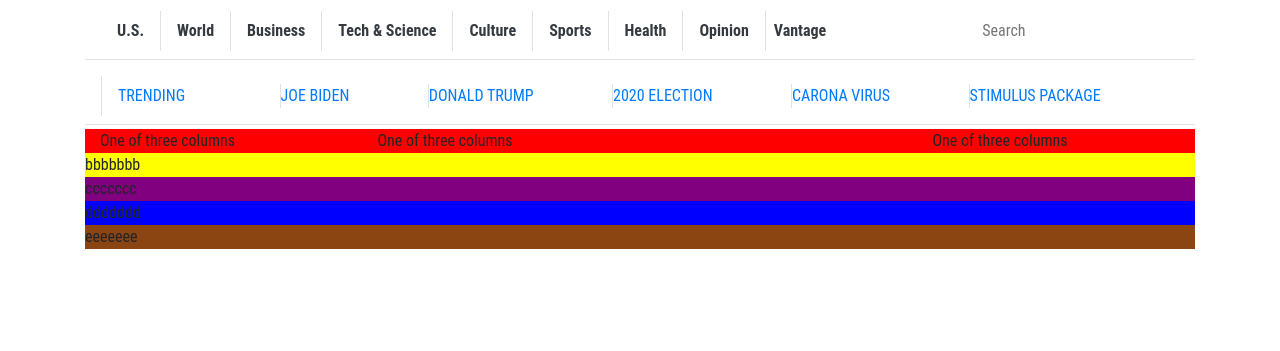
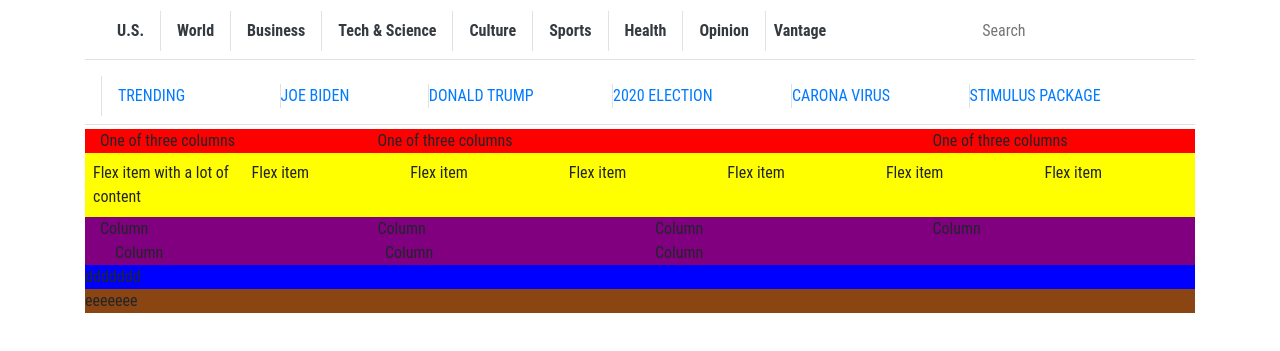
Before and after one commit to prernapriyali/cone-newsweek, a plain HTML site: page index.html in a window 1280 px wide. Shown: the part 77-428 px from the top of the page. Drawn offline with nearby package versions, Linux system fonts and the light colour scheme.

Commit message:
magazine and editors pick structure created

```diff
--- a/index.html
+++ b/index.html
@@ -106,12 +106,39 @@
               </div>
             <!---main news end-->
     </section>
+    <!--------------in the magzine---------->
     <section style="background-color: yellow;">
-            bbbbbbb
+        <div class="d-flex bd-highlight">
+            <div class="p-2 flex-fill bd-highlight" style="width:25%;">Flex item with a lot of content</div>
+            <div class="p-2 flex-fill bd-highlight" style="width:25%;">Flex item</div>
+            <div class="p-2 flex-fill bd-highlight" style="width:25%;">Flex item</div>
+            <div class="p-2 flex-fill bd-highlight" style="width:25%;">Flex item</div>
+            <div class="p-2 flex-fill bd-highlight" style="width:25%;">Flex item</div>
+            <div class="p-2 flex-fill bd-highlight" style="width:25%;">Flex item</div>
+            <div class="p-2 flex-fill bd-highlight" style="width:25%;">Flex item</div>
+          </div>
     </section>
+    <!--------------in the magzine ends---------->
+    <!--------------editors pick starts---------->
     <section style="background-color: purple;">
-            ccccccc
+        <div class="container">
+            <div class="row row-cols-4">
+              <div class="col">Column</div>
+              <div class="col">Column</div>
+              <div class="col">Column</div>
+              <div class="col">Column</div>
+            </div>
+            <div class="container">
+                <div class="row row-cols-4">
+                  <div class="col">Column</div>
+                  <div class="col">Column</div>
+                  <div class="col">Column</div>
+                  <div class="col"></div>
+                </div>
+              </div>
+          </div>
     </section>
+    <!--------------editors pick ends ---------->
     <section style="background-color: blue">
             ddddddd
     </section>
```
